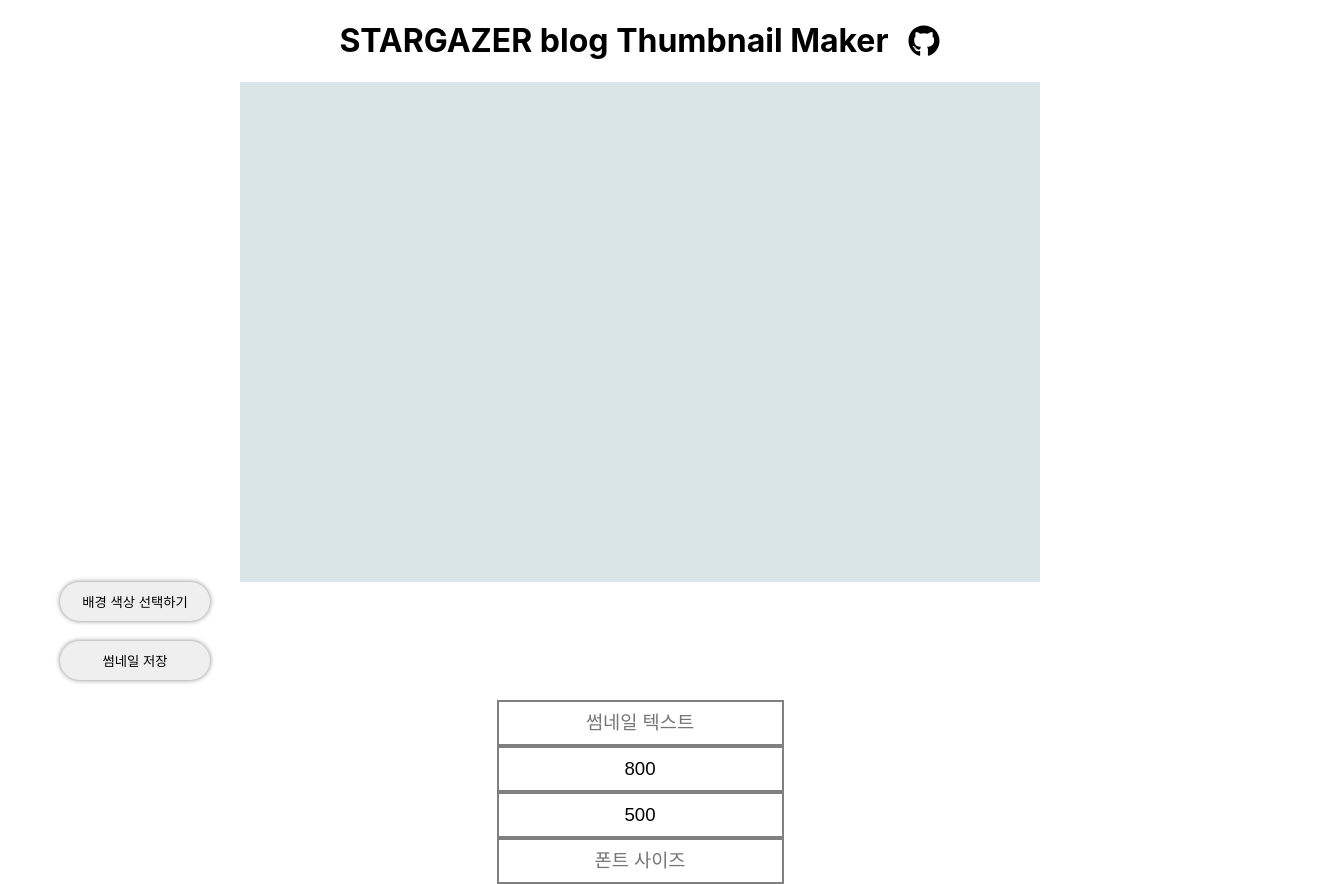
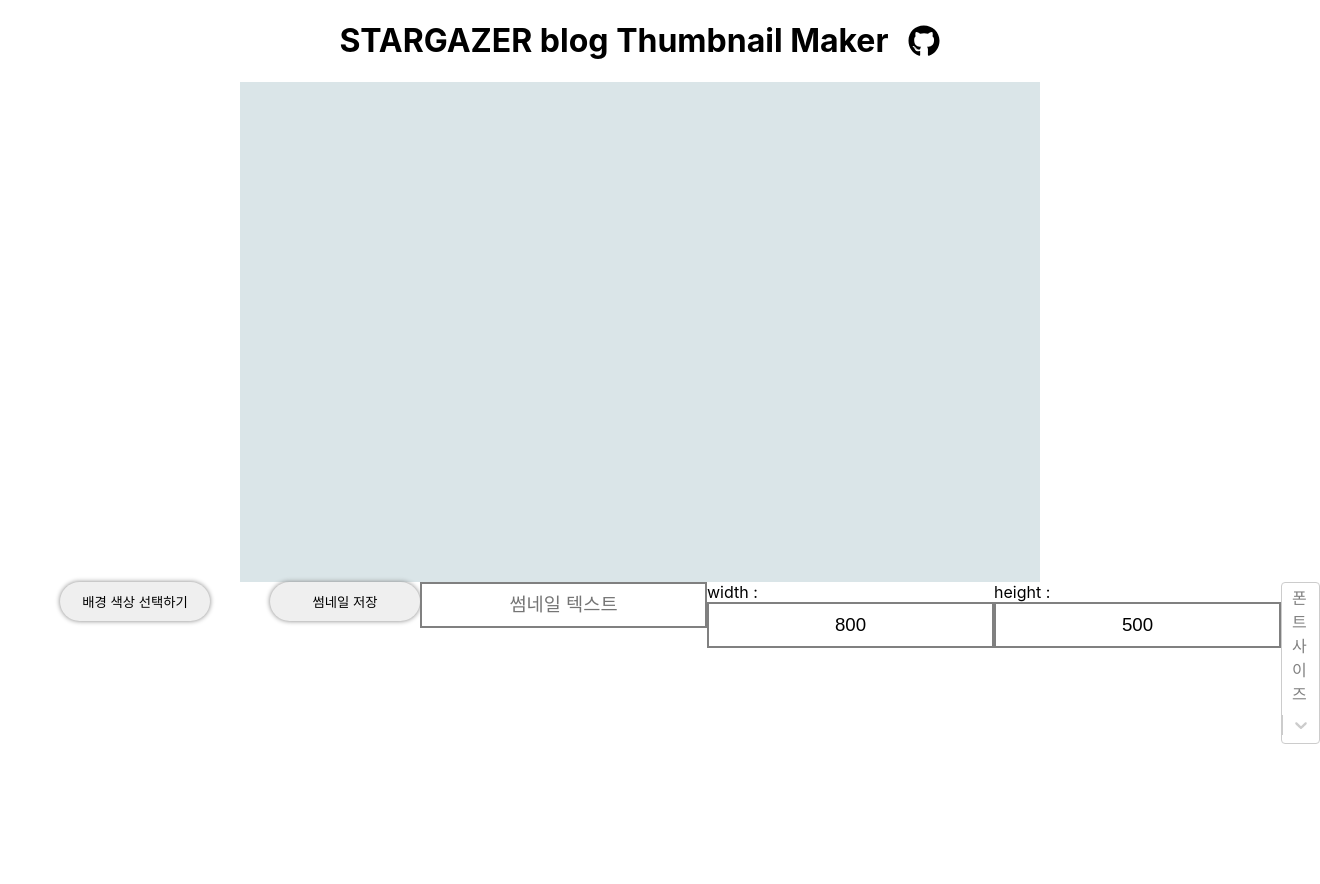
Before and after one commit to HarenKei/Thumbnail_Maker, a React (Create React App) app: page / in a window 1280 px wide. Shown: the whole page, 1320 px wide, since content can reach past the window. After the commit the page ends 800 px from the top, so only its background shows below. Built offline with nearby package versions, Linux system fonts and the light colour scheme.

Commit message:
[Updated App.js] Add Thumbnail Font Sizing Function (using react-select ribrary)

```diff
--- a/src/App.css
+++ b/src/App.css
@@ -104,3 +104,8 @@ input{
   width: 800px;
 
 }
+
+#divCanvasAdjustment{
+  display: flex;
+  margin : 0, auto;
+}
--- a/src/App.js
+++ b/src/App.js
@@ -14,19 +14,26 @@ const App = () =>{
   const [showButton, setShowButton] = useState(false);
   const canvas = useRef(null);
   const [thumbText, setThumbText] = useState('');
-  const [textSize, setTextSize] = useState('');
   const [cnvsWidth, setCnvsWidth] = useState(800);
   const [cnvsHeight, setCnvsHeight] = useState(500);
+  const [textSize, setTextSize] = useState("80px");
+  const options = [
+    { label: "50px", value: "50px" },
+    { label: "70px", value: "70px" },
+    { label: "80px", value: "80px" },
+    { label: "100px", value: "100px" },
+    { label: "120px", value: "120px" },
+    { label: "150px", value: "150px" }
+  ];
   var thumbName ='';
 
   useEffect(() => {
-    var txtSize = textSize;
+
       const ctx = canvas.current.getContext("2d")
       //Start of canvas useEffect
       ctx.fillStyle= color
       ctx.fillRect(0, 0, cnvsWidth, cnvsHeight)
-
-      ctx.font = "80px Noto Sans CJK KR"
+      ctx.font = textSize.value + " Noto Sans CJK KR"
       ctx.fillStyle = "white"
       ctx.fillText(thumbText, (cnvsWidth/2), (cnvsHeight/2))
       ctx.textBaseline = "middle"
@@ -38,17 +45,12 @@ const App = () =>{
 
   const onDownloadBtn = () =>{
     const CurCanvas = canvas.current;
-
     domtoimage //제작된 썸네일 다운로드
-
       .toBlob(CurCanvas)
       .then((blob,) => {
         saveAs(blob, thumbName);
       });
   }
-
-
-
 
 return (
   <div>
@@ -62,16 +64,16 @@ return (
 
     <div id="divCanvas">
       <canvas
-        ref={ canvas }
-        width= { cnvsWidth }
-        height= { cnvsHeight }
+        ref = { canvas }
+        width = { cnvsWidth }
+        height = { cnvsHeight }
       /> {/*캔버스 크기 가변적으로 고치고 싶음*/}
     </div> {/* End of divCanvas */}
 
-    <div id="divCanvasAdjustment">
+    <div id = "divCanvasAdjustment">
 
-      <div id="divColorpicker">
-        <button onClick={()=>setShowButton(showButton=>!showButton)}>
+      <div id = "divColorpicker">
+        <button onClick = {()=>setShowButton(showButton=>!showButton)}>
           {showButton ? '배경 색상 선택창 닫기' : '배경 색상 선택하기'}
         </button>
         {showButton && (<SketchPicker
@@ -81,36 +83,45 @@ return (
         }
       </div> {/* End of divColorpicker */}
 
-      <div id="divThumbnailSave">
-        <button className='thumbDown' onClick={onDownloadBtn}>
+      <div id = "divThumbnailSave">
+        <button className = 'thumbDown' onClick = {onDownloadBtn}>
         썸네일 저장
         </button>
       </div> {/* End of divThumbnailSave */}
 
      <div id="divTextInput">
-        <input type="text" placeholder="썸네일 텍스트"
-          value={ thumbText }
+        <input type = "text" placeholder = "썸네일 텍스트"
+          value = { thumbText }
           onChange = {e=> setThumbText(e.target.value)}
         />
       </div> { /* End of divTextInput */ }
+
     <div id = "divCnavsWidth">
+      width :
       <input type = "text" placeholder = "width"
         value = { cnvsWidth }
         onChange = {e => setCnvsWidth(e.target.value)}
       />
     </div>
+
     <div id = "divCnavsHeight">
+      height :
       <input type = "text" placeholder = "height"
         value = { cnvsHeight }
         onChange = {e => setCnvsHeight(e.target.value)}
       />
     </div>
-    <div id="divTextSize">
-      <input type = "text" placeholder = "폰트 사이즈"
-        value = { textSize }
-        onChange = {e => setTextSize(e.target.value)}
+
+    <div id = "divSelectSize">
+
+      <Select className="fontSize"
+      placeholder = "폰트 사이즈"
+      options = { options }
+      value = { textSize.value }
+      onChange = {e => setTextSize(e)}
       />
-    </div> { /* End of divTextSize */}
+    </div>{/* End of divSelectSize*/}
+
 
     </div> {/* End of divCanvasAdjustment */}
 
```
